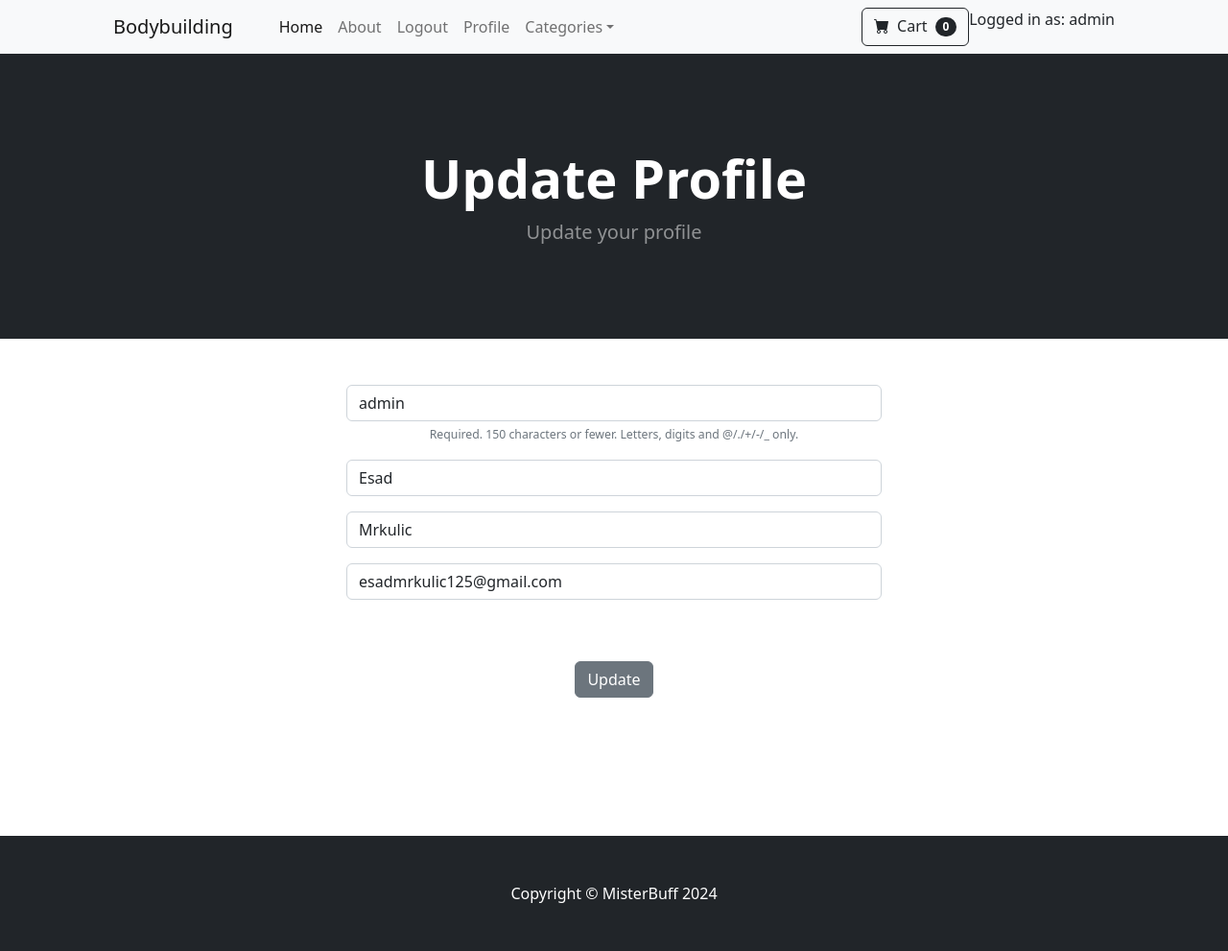
After one commit to EsadMrkulic/gym_ecommerce, a Django app: page /update_user/ in a window 1280 px wide. The commit adds this page. Shown: the whole page at 96% size. Run offline with Django 4.2, Linux system fonts and the light colour scheme; a user stored in the database is signed in; data comes from the database, SQL or seed files in the repository; both versions use the stored data as it was after the commit; some libraries are stand-ins or nearby versions.

Commit message:
added feature to update user's profile

```diff
--- a/store/forms.py
+++ b/store/forms.py
@@ -1,5 +1,5 @@
 from django.contrib.auth.models import User
-from django.contrib.auth.forms import UserCreationForm
+from django.contrib.auth.forms import UserCreationForm, UserChangeForm
 from django import forms
 
 
@@ -66,3 +66,53 @@ class SignUpForm(UserCreationForm):
         self.fields["password2"].help_text = (
             '<span class="form-text text-muted"><small>Enter the same password as before, for verification.</small></span>'
         )
+
+
+# All code copied from the SignUpForm class
+class UpdateUserForm(UserChangeForm):
+
+    # Hide the auto Django password message
+    password = None
+
+    email = forms.EmailField(
+        label="",
+        widget=forms.TextInput(
+            attrs={"class": "form-control", "placeholder": "Email Address"}
+        ),
+    )
+    first_name = forms.CharField(
+        label="",
+        max_length=100,
+        widget=forms.TextInput(
+            attrs={"class": "form-control", "placeholder": "First Name"}
+        ),
+    )
+    last_name = forms.CharField(
+        label="",
+        max_length=100,
+        widget=forms.TextInput(
+            attrs={"class": "form-control", "placeholder": "Last Name"}
+        ),
+    )
+
+    # Specify what model we're using
+    class Meta:
+        model = User
+        fields = (
+            "username",
+            "first_name",
+            "last_name",
+            "email",
+        )
+
+    # Allow signup form constructor to accept any positional and keyword arguments
+    def __init__(self, *args, **kwargs):
+        super(UpdateUserForm, self).__init__(*args, **kwargs)
+
+        # Customization for CSS purposes
+        self.fields["username"].widget.attrs["class"] = "form-control"
+        self.fields["username"].widget.attrs["placeholder"] = "User Name"
+        self.fields["username"].label = ""
+        self.fields["username"].help_text = (
+            '<span class="form-text text-muted"><small>Required. 150 characters or fewer. Letters, digits and @/./+/-/_ only.</small></span>'
+        )
--- a/store/templates/navbar.html
+++ b/store/templates/navbar.html
@@ -11,6 +11,7 @@
                     <li class="nav-item"><a class="nav-link" href="{% url 'login' %}">Login</a></li>
                 {% else %}
                     <li class="nav-item"><a class="nav-link" href="{% url 'logout' %}">Logout</a></li>
+                    <li class="nav-item"><a class="nav-link" href="{% url 'update_user' %}">Profile</a></li>
                 {% endif %}
                 <li class="nav-item dropdown">
                     <a class="nav-link dropdown-toggle" id="navbarDropdown" href="#" role="button" data-bs-toggle="dropdown" aria-expanded="false">Categories</a>
--- /dev/null
+++ b/store/templates/update_user.html
@@ -0,0 +1,40 @@
+{% extends 'base.html' %}
+
+{% block content %}
+<!-- Header-->
+    <header class="bg-dark py-5">
+        <div class="container px-4 px-lg-5 my-5">
+            <div class="text-center text-white">
+                <h1 class="display-4 fw-bolder">Update Profile</h1>
+                <p class="lead fw-normal text-white-50 mb-0">Update your profile</p>
+            </div>
+        </div>
+    </header>
+
+    <div class="container">
+        <div class="row">
+            <center>
+                <div class="col-md-6">
+                    <br/>
+                    <br/>
+                    <form method="POST" action="{% url 'update_user' %}">
+                        {% csrf_token %}
+                        {{ user_form.as_p }}
+                        <br/>
+                        <br/>
+                        <button type="submit" class="btn btn-secondary">
+                            Update
+                        </button>
+                    </form>
+                    <br/>
+                    <br/>
+                    <br/>
+                    <br/>
+                    <br/>
+                    <br/>
+                </div>
+            </center>
+        </div>
+    </div>
+
+{% endblock %}
--- a/store/urls.py
+++ b/store/urls.py
@@ -16,4 +16,5 @@ urlpatterns = [
     path(
         "category_summary", views.category_summary, name="category_summary"
     ),  # Str = string / foo = variable passed in
+    path("update_user/", views.update_user, name="update_user"),
 ]
--- a/store/views.py
+++ b/store/views.py
@@ -4,10 +4,31 @@ from django.contrib.auth import authenticate, login, logout
 from django.contrib import messages
 from django.contrib.auth.models import User
 from django.contrib.auth.forms import UserCreationForm
-from .forms import SignUpForm
+from .forms import SignUpForm, UpdateUserForm
 from django import forms
 
 # Create your views here.
+
+
+# Update user profile view
+def update_user(request):
+    # First check to make sure that user logged in
+    if request.user.is_authenticated:
+        current_user = User.objects.get(id=request.user.id)  # Get current user
+
+        # When user goes to webpage for first time, it'll have all of their info already in the form
+        user_form = UpdateUserForm(request.POST or None, instance=current_user)
+
+        if user_form.is_valid():
+            user_form.save()
+
+            login(request, current_user)
+            messages.success(request, "Your profile has been updated!")
+            return redirect("home")
+        return render(request, "update_user.html", {"user_form": user_form})
+    else:
+        messages.success(request, "You must be logged in to access this page...")
+        return redirect("home")
 
 
 # Category summary view
```
Also changed, not shown: db.sqlite3.
